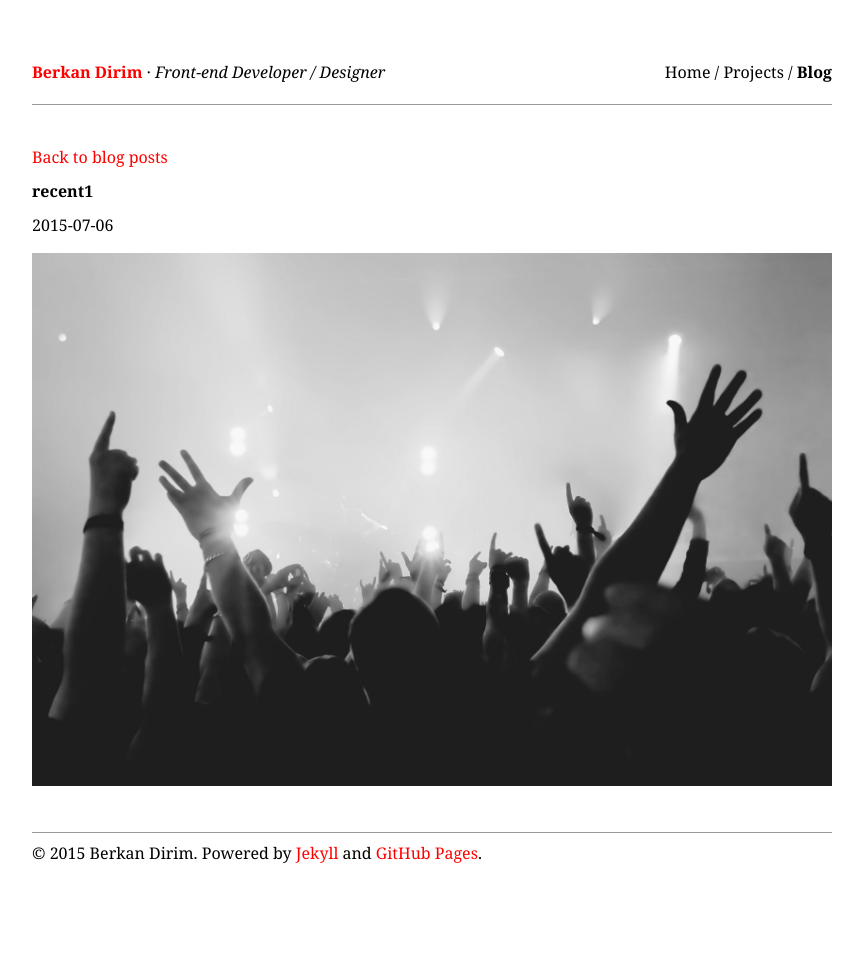
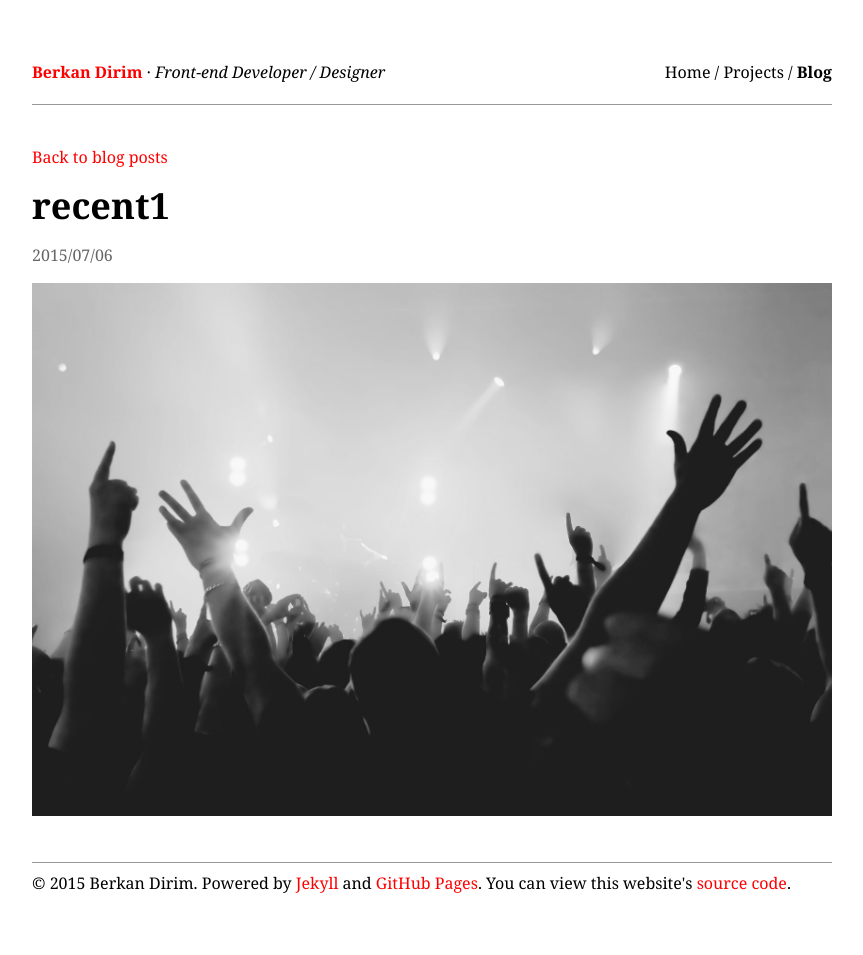
Before and after one commit to berkandirim/dirim.co, a Jekyll site: the page built from _posts/2015-07-06-recent.md, in a window 1280 px wide. Shown: the whole page, without its empty margins (208-1071 px from the left). Built offline with Jekyll 4.4.1, drawn with Linux system fonts in a browser that asks for light colours; Markdown is read by kramdown in place of the engine named in the settings; before the commit the page ends 925 px from its top, so only the background shows below that.

Commit message:
added new project

```diff
--- a/_data/projects.yml
+++ b/_data/projects.yml
@@ -1,4 +1,8 @@
 # Projects data
+
+- title: Hometakes
+  link: http://www.hometakes.com
+  description: Corporate [ Logo redesign, UI Design and development, Drupal development ]
 
 - title: Turkuarts
   link: http://www.turkuarts.com
--- a/_layouts/blog-post.html
+++ b/_layouts/blog-post.html
@@ -4,8 +4,8 @@
 
 <a href="{{site.baseurl}}/blog">Back to blog posts</a>
 
-<h1>{{page.title}}</h1>
-<span class="date">{{page.date | date: '%Y-%m-%d'}}</span>
+<h2>{{page.title}}</h2>
+<span class="date">{{page.date | date: '%Y/%m/%d'}}</span>
 <div class="post-body">
     {{content}}
 </div>
--- a/_layouts/default.html
+++ b/_layouts/default.html
@@ -39,7 +39,8 @@
 
     <footer class="footer">
         <hr>
-        <span class="copyright">&copy; 2015 Berkan Dirim. Powered by <a href="http://jekyllrb.com">Jekyll</a> and <a href="http://pages.github.com">GitHub Pages</a>.</span>
+        <span class="copyright">&copy; 2015 Berkan Dirim. Powered by <a href="http://jekyllrb.com">Jekyll</a> and <a href="http://pages.github.com">GitHub Pages</a>. You can view this website's <a
+                href="https://github.com/berkandirim/berkandirim.github.io">source code</a>.</span>
     </footer>
 </div>
 
--- a/_sass/_typography.scss
+++ b/_sass/_typography.scss
@@ -101,3 +101,12 @@
         border-bottom: 1px solid;
     }
 }
+
+.blog-post {
+    h2 {
+        font-size: 2.25em;
+    }
+    .date {
+        color: #666;
+    }
+}
```
